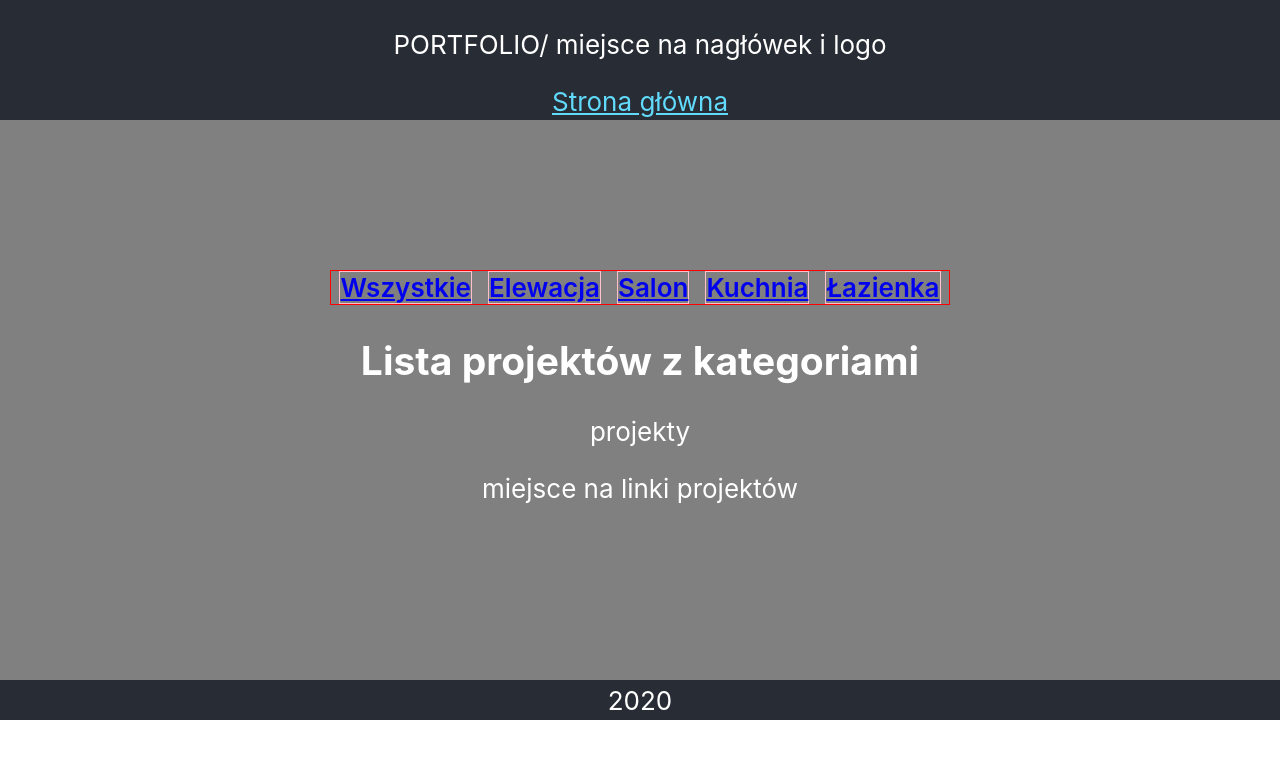
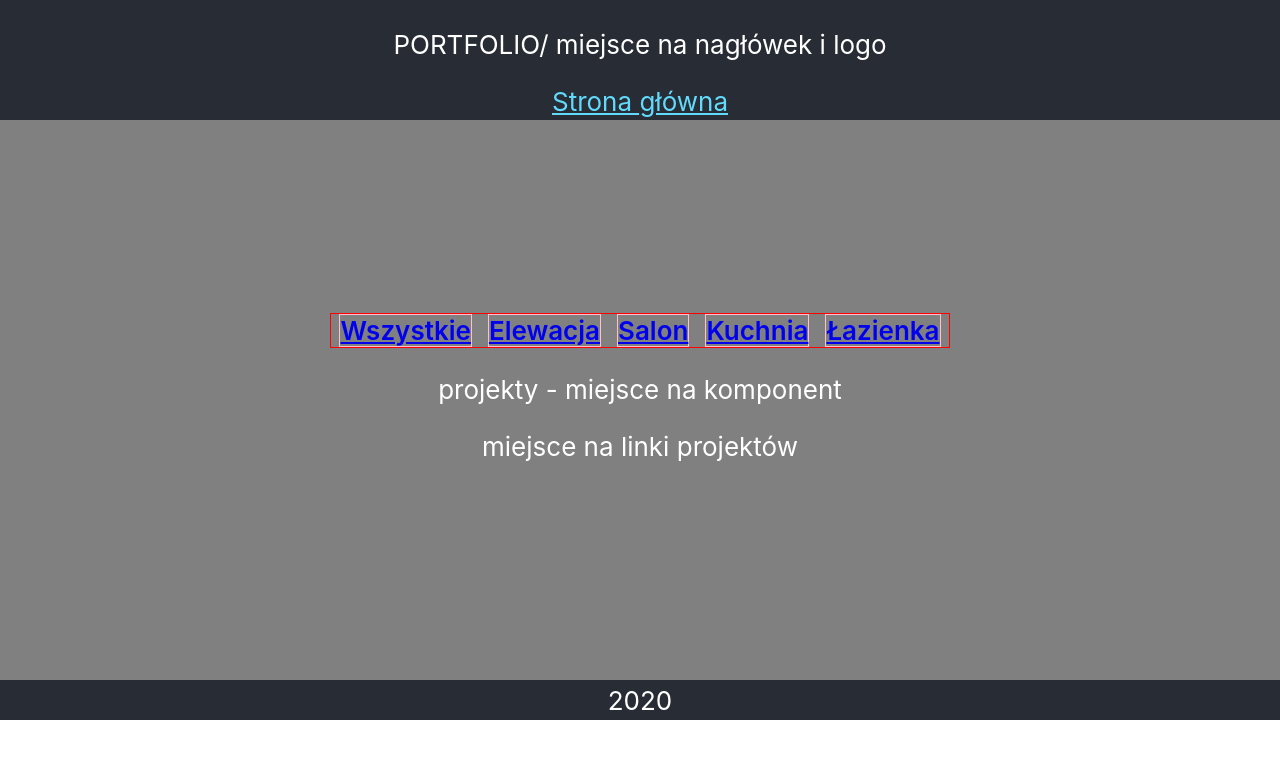
Before and after one commit to lukas1474/WP-based-portfolio, a React (Create React App) app: page / in a window 1280 px wide. Shown: the top 758 px of the page. Built offline with nearby package versions, Linux system fonts and the light colour scheme.

Commit message:
make it better

```diff
--- a/src/components/views/PortfolioMain/PortfolioMain.js
+++ b/src/components/views/PortfolioMain/PortfolioMain.js
@@ -35,11 +35,10 @@ class PortfolioMain extends React.Component {
               </ul>
             </div>
           </div>
-        </div>
-        <h2>Lista projektów z kategoriami</h2>
-        <div>
-          <p>projekty</p>
-          <p>miejsce na linki projektów</p>
+          <div className='col-lg-3 col-md-4 col-6'>
+            <p>projekty - miejsce na komponent</p>
+            <p>miejsce na linki projektów</p>
+          </div>
         </div>
       </div>
     );
```
